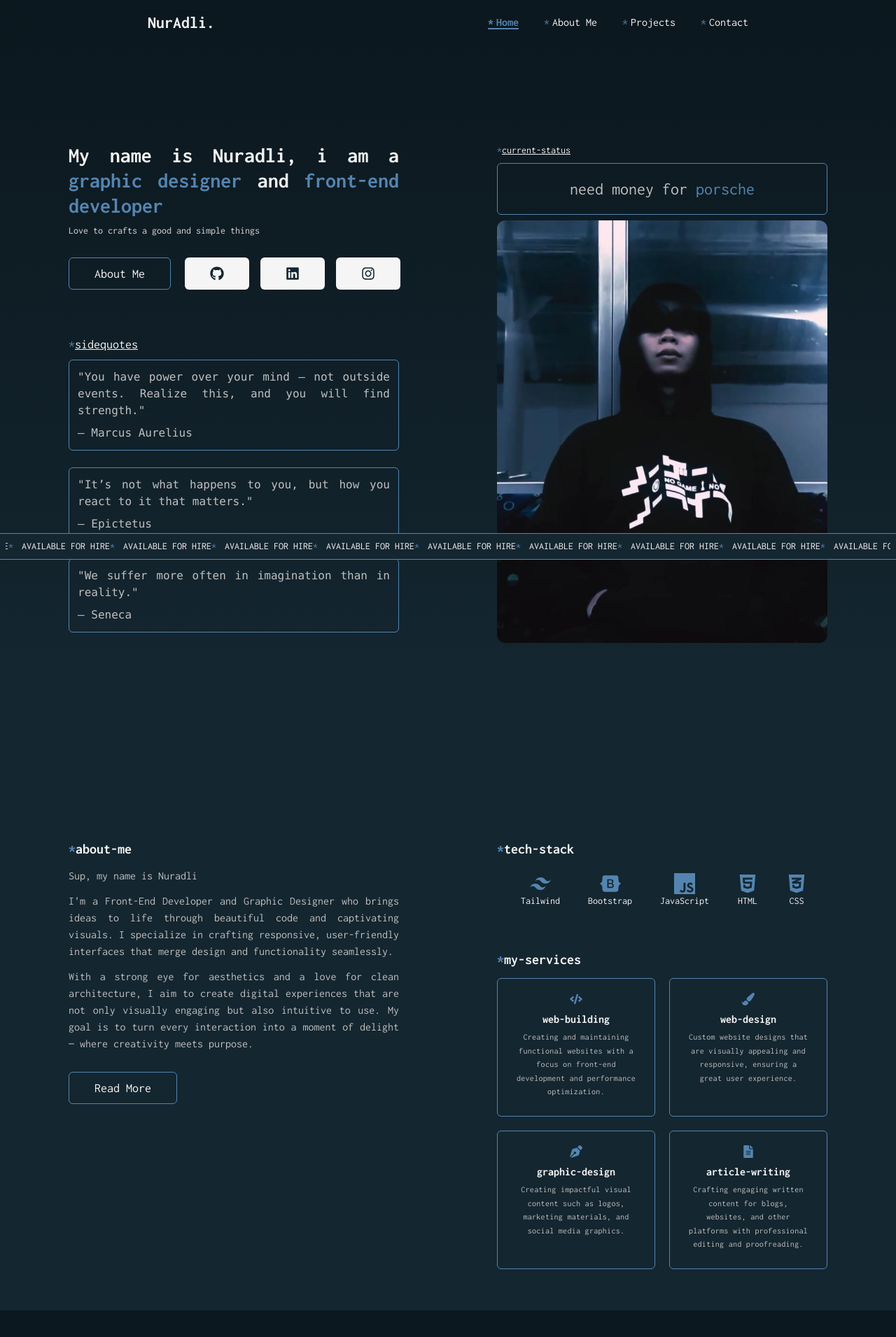
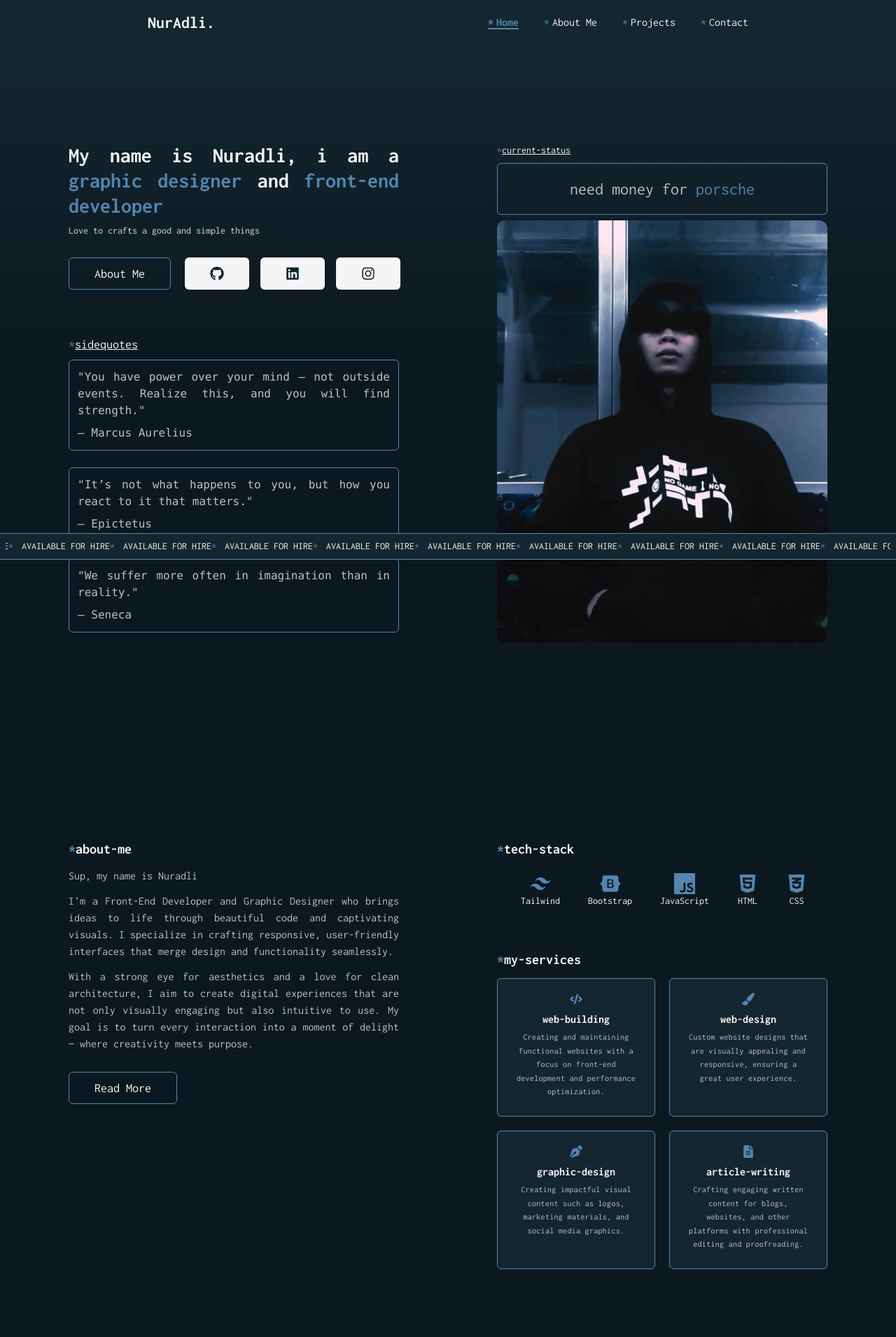
Before and after one commit to PAKJAWIR/nuradlitesting, a React (Vite) app: page / in a window 1280 px wide. Shown: the whole page at 70% size. Built offline with nearby package versions, Linux system fonts and the light colour scheme.

Commit message:
Changes background

```diff
--- a/src/component/header.jsx
+++ b/src/component/header.jsx
@@ -9,7 +9,7 @@ function Header() {
         <div className="absolute inset-0 bg-top bg-no-repeat bg-cover lg:hidden" style={{ backgroundImage: "url('/img/Nuradli.jpg')" }}></div>
 
         {/* Background Gradient (Desktop) */}
-        <div className="absolute inset-0 hidden lg:block bg-gradient-to-t from-warna5 to-warna6"></div>
+        <div className="absolute inset-0 hidden lg:block bg-gradient-to-t from-transparent via-warna6 to-warna5"></div>
 
         {/* Glassmorph Overlay (Mobile) */}
         <div className="absolute inset-0 bg-gradient-to-b from-[#14263066] to-[#5485B0] backdrop-blur-xs lg:hidden z-0 mix-blend-darken transition-all duration-300" />
--- a/src/component/main.jsx
+++ b/src/component/main.jsx
@@ -5,7 +5,7 @@ import TechStack from "./techstack";
 
 function Main() {
   return (
-    <main id="aboutme" className="w-full pt-20 bg-warna5">
+    <main id="aboutme" className="w-full pt-20 bg-warna6">
       <div className="flex flex-col lg:flex-row items-start justify-center p-5 sm:p-10 gap-5 lg:gap-25 w-full">
         {/* Column Kiri */}
         <div className="flex flex-col mt-20 gap-5 w-full lg:w-fit lg:max-w-lg p-5">
--- a/src/component/navbar.jsx
+++ b/src/component/navbar.jsx
@@ -18,7 +18,7 @@ function Navbar() {
   }, [isMenuOpen]);
 
   return (
-    <nav className="fixed lg:relative top-0 left-0 w-full z-50 flex items-center p-4 justify-between lg:justify-around bg-warna5/50 backdrop-blur-md border-b border-white/10 lg:bg-transparent lg:backdrop-blur-0 lg:border-none transition-all duration-300">
+    <nav className="fixed lg:relative  top-0 left-0 w-full z-50 flex items-center p-4 justify-between lg:justify-around bg-warna5/50 backdrop-blur-md border-b border-white/10 lg:bg-warna5 lg:backdrop-blur-0 lg:border-none transition-all duration-300">
       <Link to="/">
         <h1 className="text-warna2 font-bold text-2xl">NurAdli.</h1>
       </Link>
```
Also changed, not shown: 4 other files (tests, documents, lock files or other folders).
